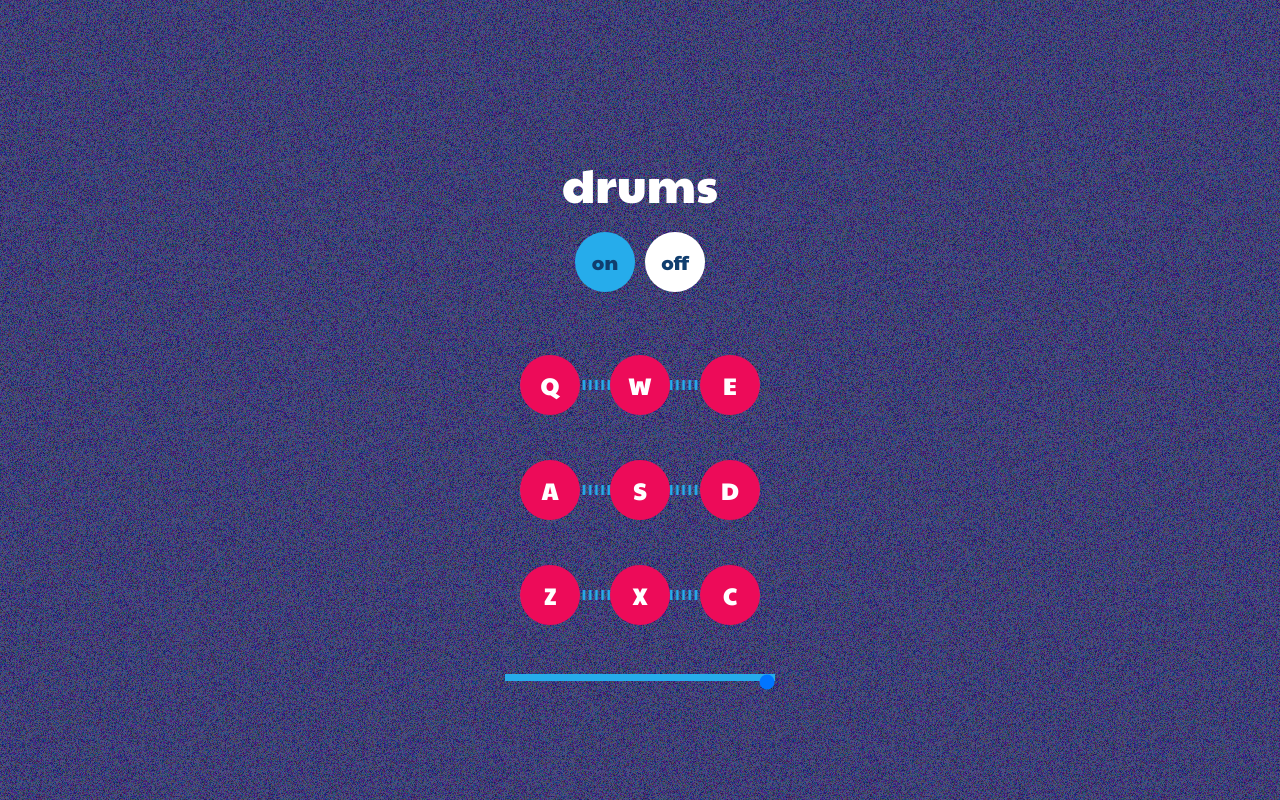
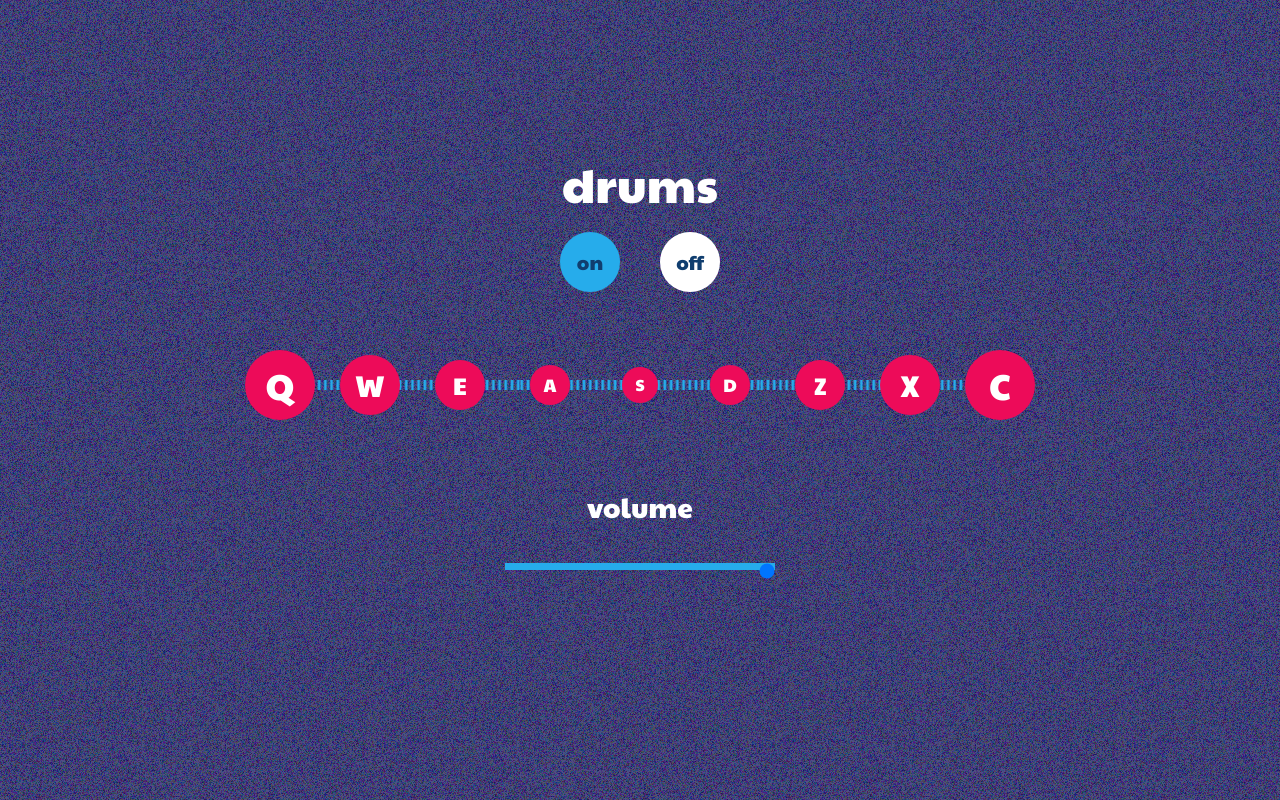
Before and after one commit to JeffAbney/react-drum-machine, a React (Create React App) app: page / in a window 1280 px wide. Built offline with nearby package versions, Linux system fonts and the light colour scheme.

Commit message:
Add desktop version

```diff
--- a/src/App.css
+++ b/src/App.css
@@ -211,6 +211,10 @@
     grid-area: sc;
   }
 
+.volume-label {
+	display: none;
+}
+
 .slider-container {
   display: flex;
   flex-direction: column;
@@ -280,3 +284,76 @@
 	animation-duration: .5s;
 	animation-timing-function: ease;
 }
+
+/* ------------- Desktop Version ----------- */
+
+@media only screen and (min-width: 768px) {
+
+  .power-btn {
+  	margin-right: 20px;
+  	margin-left: 20px;
+  }
+
+  .drum-pad-container {
+    position: relative;
+    display: grid;
+    grid-template:
+      "q w e a s d z x c" 105px
+      /90px 90px 90px 90px 90px 90px 90px 90px 90px;
+    justify-items: center;
+    align-items: center;
+  }
+
+    #dp-q, #dp-c {
+      height: 70px;
+      width: 70px;
+      font-size: 36px;
+    }
+
+    #dp-w, #dp-x {
+      height: 60px;
+      width: 60px;
+      font-size: 30px;
+    }
+
+    #dp-e, #dp-z {
+      height: 50px;
+      width: 50px;
+      font-size: 24px;
+    }
+
+    #dp-a, #dp-d  {
+      height: 40px;
+      width: 40px;
+      font-size: 18px;
+    }
+
+    #dp-s {
+      height: 36px;
+      width: 36px;
+      font-size: 16px;
+    }
+
+  .star-container {
+    position: absolute;
+    display: grid;
+    grid-template:
+      "sq sw se sa ss sd sz sx sc" 105px
+      /90px 90px 90px 90px 90px 90px 90px 90px 90px;
+    justify-items: center;
+    align-items: center;
+  }
+
+  .line-container {
+    display: flex;
+  }
+
+  .volume-label {
+  	display: initial;
+  	font-size: 28px;
+  	font-weight: 300;
+  	color: #fff;
+    margin-bottom: 10px;
+    margin-top: 50px;
+  }
+}
--- a/src/App.js
+++ b/src/App.js
@@ -329,6 +329,9 @@ class App extends Component {
             />
           </div>
         </div>
+        <h3 className="volume-label">
+          volume
+        </h3>
         <div className="slider-container">
           <input
             className="slider"
```
